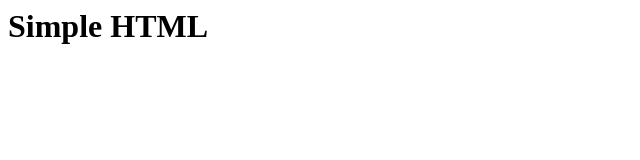
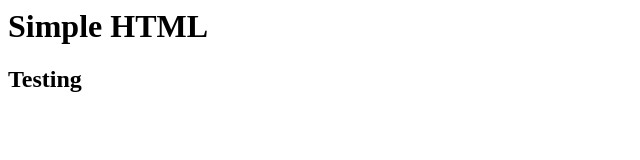
Before and after one commit to norasmiza/simplehtml, a plain HTML site: page index.html in a window 1280 px wide. Shown: the whole page, without its empty margins (0-640 px from the left). Drawn offline with Linux system fonts and the light colour scheme.

Commit message:
add new line

```diff
--- a/index.html
+++ b/index.html
@@ -1 +1,2 @@
 <h1>Simple HTML<h1>
+  <h2>Testing<h2>
```
